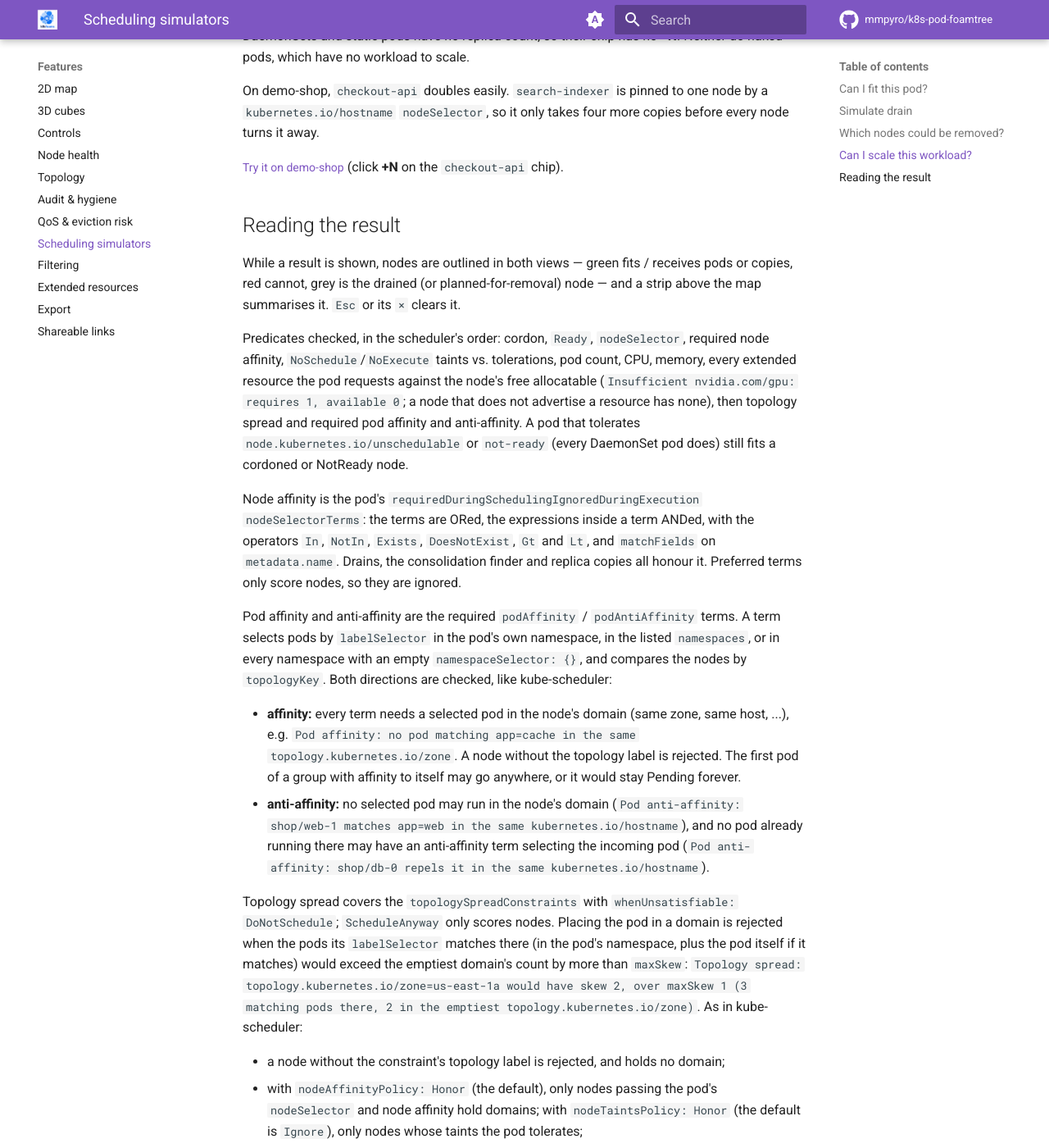
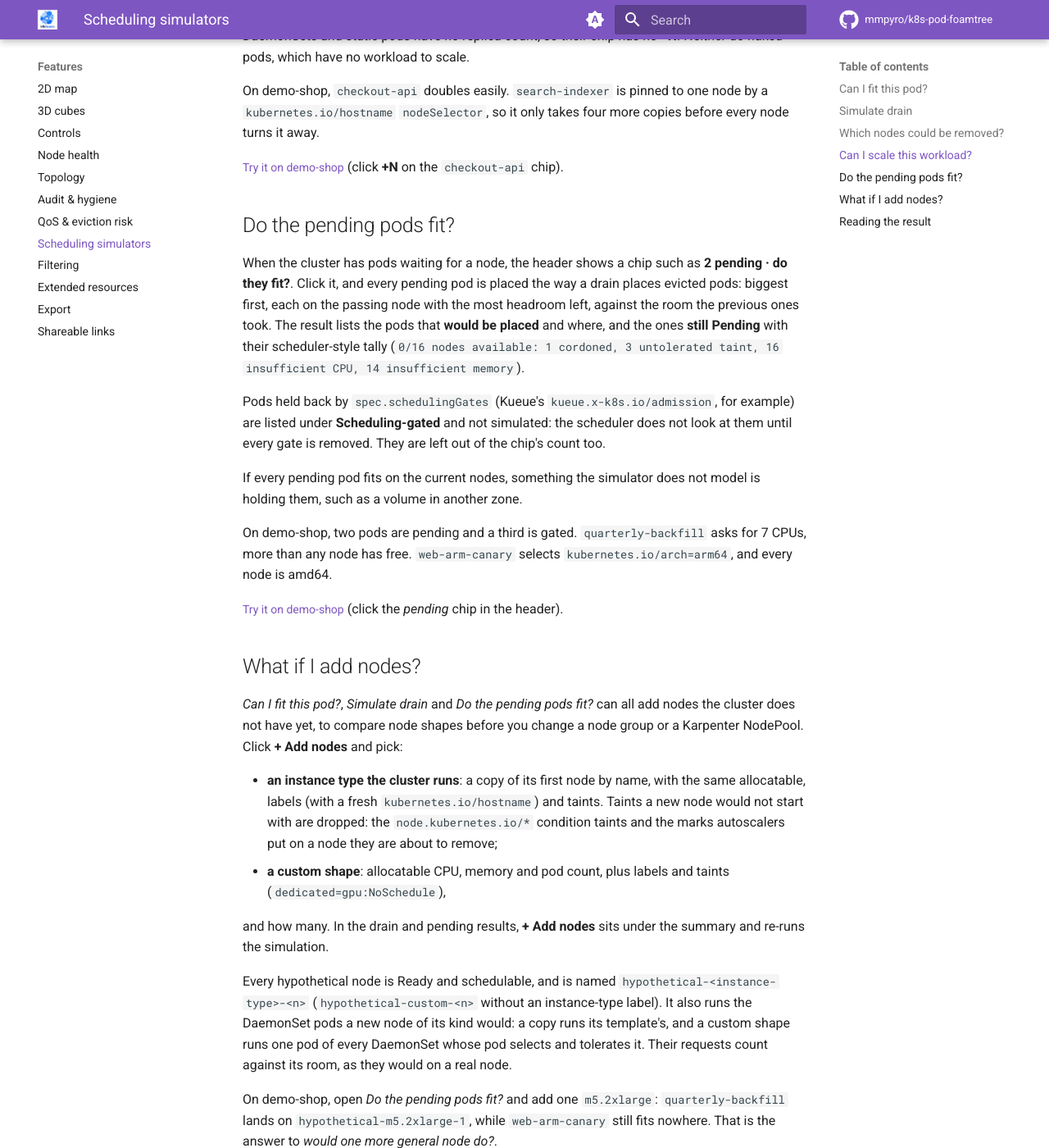
Before and after one commit to mmpyro/k8s-pod-foamtree, an MkDocs documentation site: the page built from docs/simulators.md, in a window 1280 px wide and 1400 px high, scrolled down 3570 px. Shown: the whole window at 82% size. Built offline with MkDocs 1.6.1 and Material for MkDocs 9.7.7, drawn with Linux system fonts in a browser that asks for light colours; comment, search, counter and statistics services are not loaded; some of the changed text lies outside the part shown.

Commit message:
Document hypothetical nodes and the pending pods simulation (#75)
Part 4 of 4 of the Hypothetical Node Pool stack for #75.

Co-authored-by: Cursor <cursoragent@cursor.com>

```diff
--- a/docs/simulators.md
+++ b/docs/simulators.md
@@ -1,7 +1,8 @@
 # Scheduling simulators
 
 Dry runs of the kube-scheduler's filter phase, against each node's free **allocatable** capacity (allocatable minus
-the requests of the pods already bound there). None of them touches the cluster.
+the requests of the pods already bound there). None of them touches the cluster, and some can add
+[nodes it does not have yet](#what-if-i-add-nodes).
 
 <figure class="k8sfoam-embed k8sfoam-embed-tall">
   <iframe src="../demo/index.html?embed=1#ctx=gke_demo-ml_us-central1_ml-training&metric=nvidia.com%2Fgpu" loading="lazy" title="k8sfoams demo of the GPU cluster for the scheduling simulators"></iframe>
@@ -104,10 +105,60 @@ On demo-shop, `checkout-api` doubles easily. `search-indexer` is pinned to one n
 [Try it on demo-shop](demo/index.html#wl=checkout%2FDeployment%2Fcheckout-api){ .k8s-try target=_blank } (click
 **+N** on the `checkout-api` chip).
 
+## Do the pending pods fit?
+
+When the cluster has pods waiting for a node, the header shows a chip such as **2 pending · do they fit?**. Click it,
+and every pending pod is placed the way a drain places evicted pods: biggest first, each on the passing node with the
+most headroom left, against the room the previous ones took. The result lists the pods that **would be placed** and
+where, and the ones **still Pending** with their scheduler-style tally (`0/16 nodes available: 1 cordoned, 3
+untolerated taint, 16 insufficient CPU, 14 insufficient memory`).
+
+Pods held back by `spec.schedulingGates` (Kueue's `kueue.x-k8s.io/admission`, for example) are listed under
+**Scheduling-gated** and not simulated: the scheduler does not look at them until every gate is removed. They are left
+out of the chip's count too.
+
+If every pending pod fits on the current nodes, something the simulator does not model is holding them, such as a
+volume in another zone.
+
+On demo-shop, two pods are pending and a third is gated. `quarterly-backfill` asks for 7 CPUs, more than any node has
+free. `web-arm-canary` selects `kubernetes.io/arch=arm64`, and every node is amd64.
+
+[Try it on demo-shop](demo/index.html){ .k8s-try target=_blank } (click the *pending* chip in the header).
+
+## What if I add nodes?
+
+*Can I fit this pod?*, *Simulate drain* and *Do the pending pods fit?* can all add nodes the cluster does not have
+yet, to compare node shapes before you change a node group or a Karpenter NodePool. Click **+ Add nodes** and pick:
+
+- **an instance type the cluster runs**: a copy of its first node by name, with the same allocatable, labels (with a
+  fresh `kubernetes.io/hostname`) and taints. Taints a new node would not start with are dropped: the
+  `node.kubernetes.io/*` condition taints and the marks autoscalers put on a node they are about to remove;
+- **a custom shape**: allocatable CPU, memory and pod count, plus labels and taints (`dedicated=gpu:NoSchedule`),
+
+and how many. In the drain and pending results, **+ Add nodes** sits under the summary and re-runs the simulation.
+
+Every hypothetical node is Ready and schedulable, and is named `hypothetical-<instance-type>-<n>`
+(`hypothetical-custom-<n>` without an instance-type label). It also runs the DaemonSet pods a new node of its kind
+would: a copy runs its template's, and a custom shape runs one pod of every DaemonSet whose pod selects and tolerates
+it. Their requests count against its room, as they would on a real node.
+
+On demo-shop, open *Do the pending pods fit?* and add one `m5.2xlarge`: `quarterly-backfill` lands on
+`hypothetical-m5.2xlarge-1`, while `web-arm-canary` still fits nowhere. That is the answer to *would one more general
+node do?*.
+
+!!! note "In the demo"
+    Hypothetical nodes need the server, so the demo turns **+ Add nodes** off. Run `k8sfoams --synthetic` to try
+    them.
+
 ## Reading the result
 
 While a result is shown, nodes are outlined in both views — green fits / receives pods or copies, red cannot, grey is the drained
 (or planned-for-removal) node — and a strip above the map summarises it. `Esc` or its `×` clears it.
+
+Hypothetical nodes appear next to the real ones while their result is shown: dashed cards in the 2D map and ghost
+plates with a dashed edge in the 3D view, sized by their allocatable and holding the pods placed on them. They have
+no detail view, and they are left out of every export (PNG, SVG, JSON, CSV) and of the header totals. Clearing the
+result removes them.
 
 Predicates checked, in the scheduler's order: cordon, `Ready`, `nodeSelector`, required node affinity,
 `NoSchedule`/`NoExecute` taints vs. tolerations, pod count, CPU, memory, every extended resource the pod requests
```
Also changed, not shown: README.md (+1 -1 lines), docs/http-api.md (+28 -3 lines), docs/index.md (+2 -1 lines), docs/synthetic-mode.md (+7 -4 lines).
